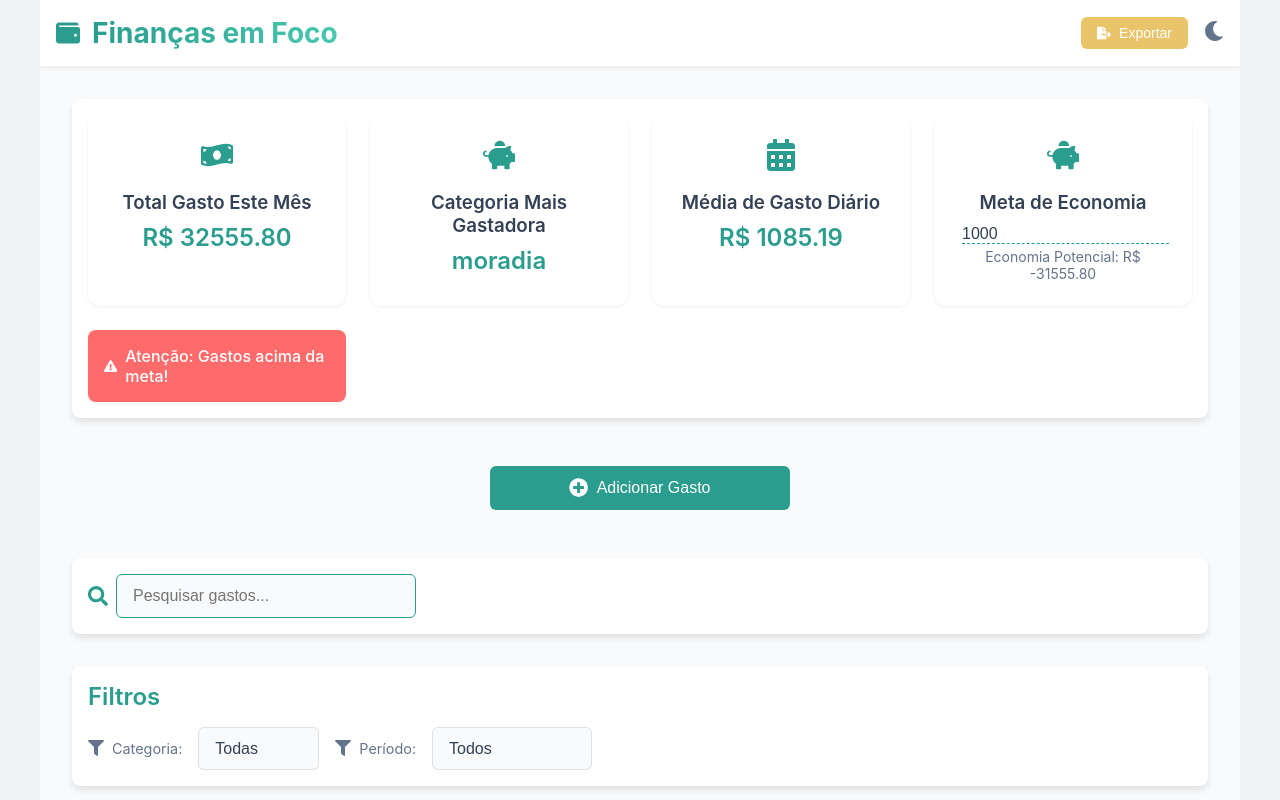
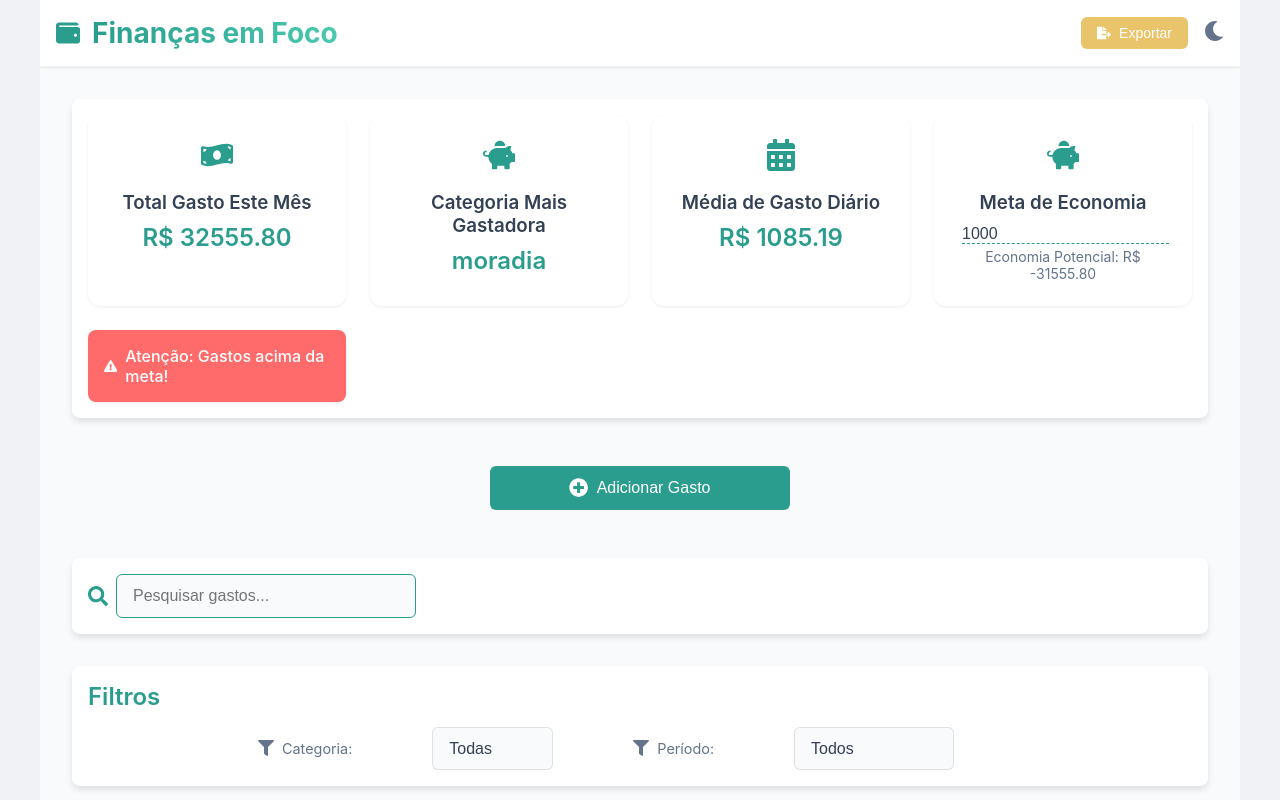
Before and after one commit to RiosWesley/controle-gastos, a React (Create React App) app: page / in a window 1280 px wide. Shown: the top 800 px of the page. Built offline with nearby package versions, Linux system fonts and the light colour scheme.

Commit message:
Filtros centralizados na div

```diff
--- a/src/styles/Gastos.module.css
+++ b/src/styles/Gastos.module.css
@@ -331,8 +331,10 @@
 
 .filterContainer {
   display: flex;
-  gap: 1rem;
+
+  gap: 5rem;
   flex-wrap: wrap;
+  margin-left: 170px
 }
 
 .filterLabel {
```
